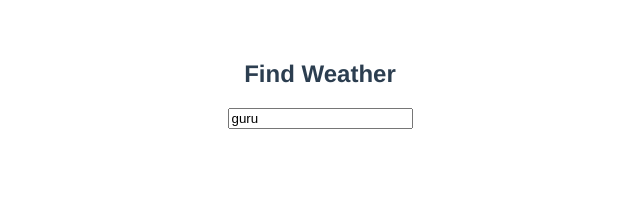
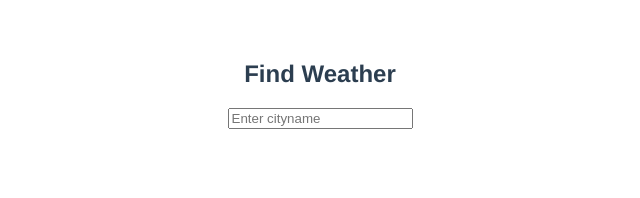
Before and after one commit to guruk05/Weather-app-using-Vue-Js, a Vue app in the folder weatherapp/: page / in a window 1280 px wide. Shown: the top 198 px of the page, without its empty margins (320-960 px from the left). Built offline with nearby package versions, Linux system fonts and the light colour scheme.

Commit message:
setting query to empty string to catch user input

```diff
--- a/weatherapp/src/components/Search.vue
+++ b/weatherapp/src/components/Search.vue
@@ -17,7 +17,7 @@ export default {
   data () {
     return {
     msg: 'search',
-    query:'guru'
+    query:''
   }
   },
   methods: {
```
